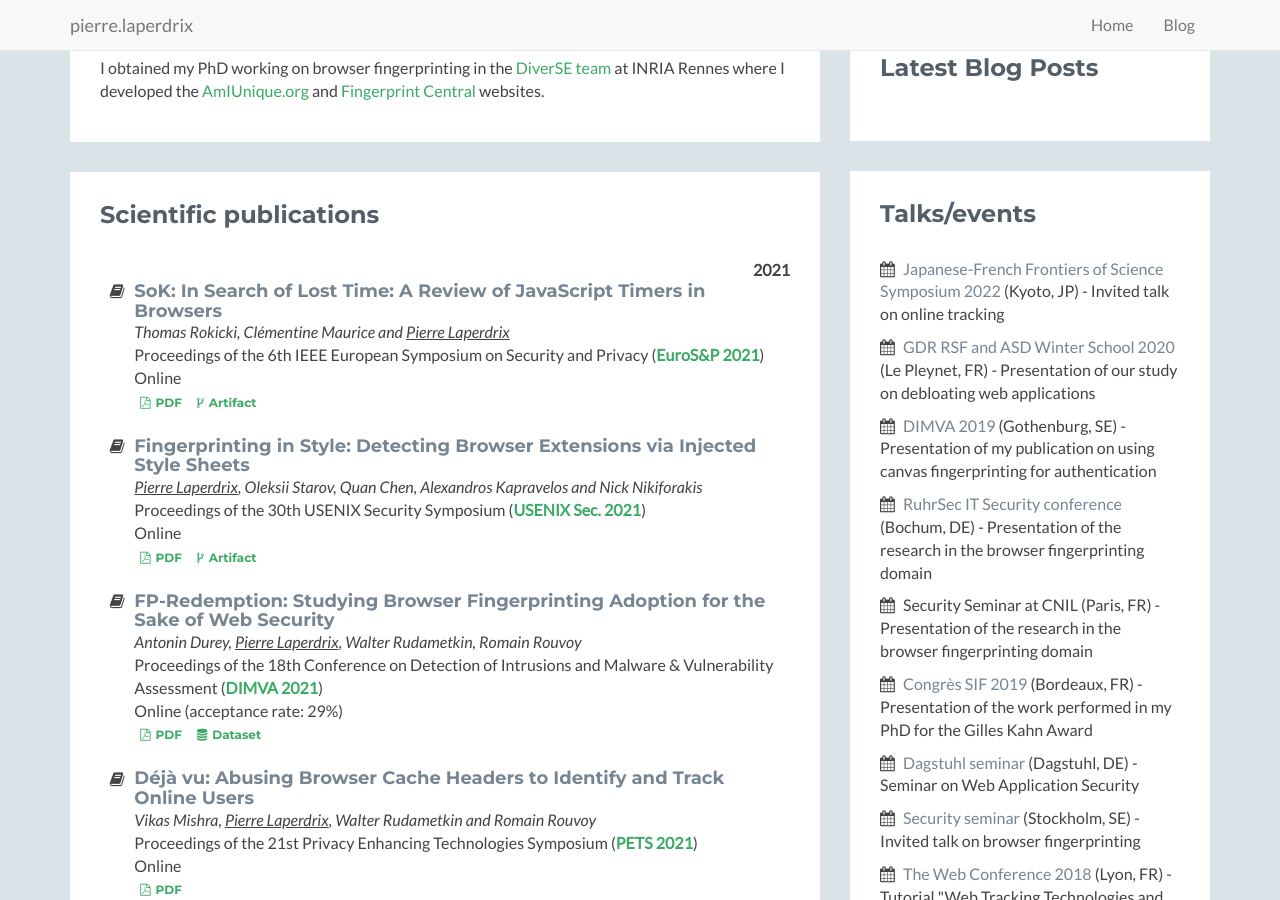
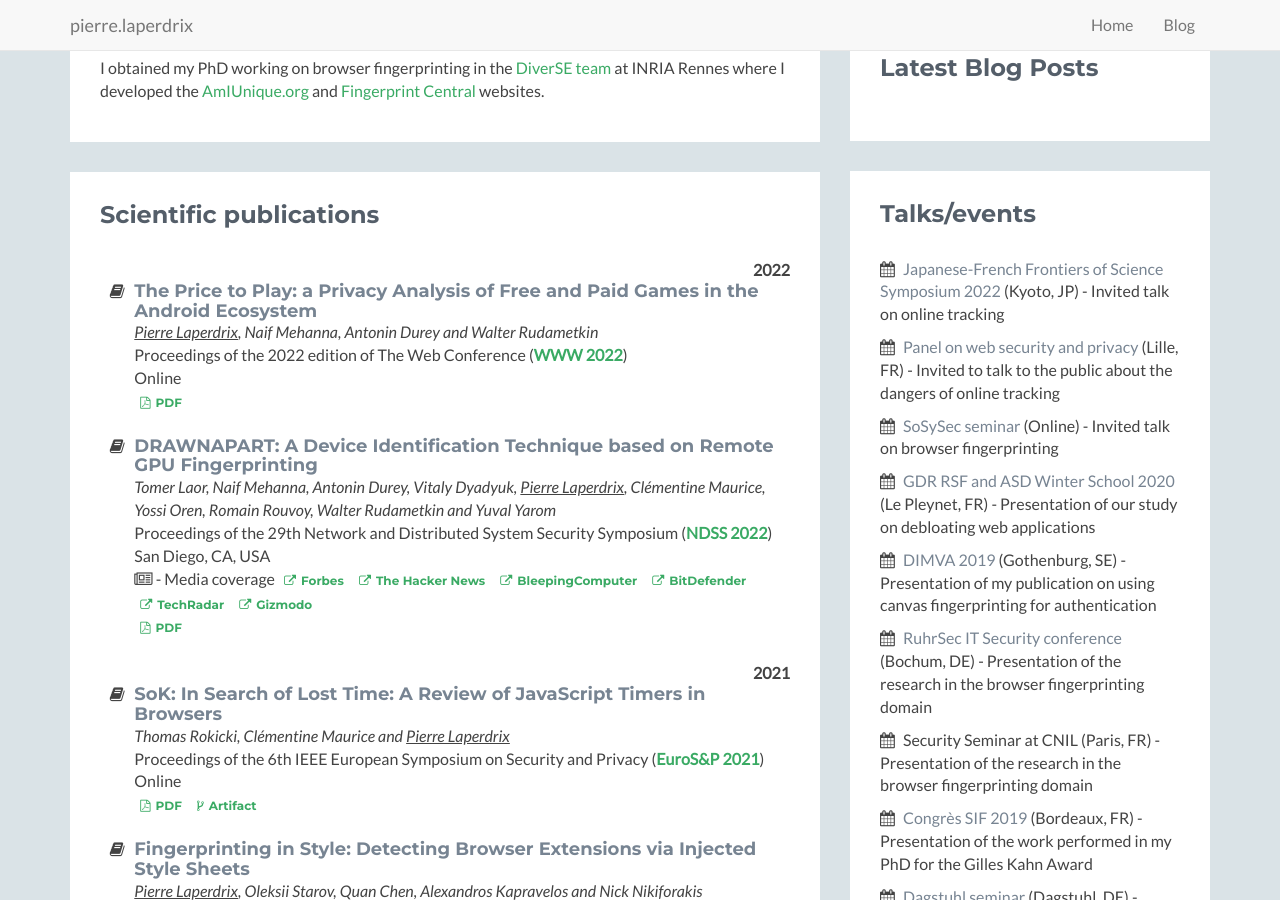
Before and after one commit to plaperdr/plaperdr.github.io, a Jekyll site: the page built from index.html, in a window 1280 px wide and 900 px high, scrolled down 518 px. Built offline with Jekyll 4.4.1, drawn with Linux system fonts in a browser that asks for light colours; some of the changed text lies outside the part shown.

Commit message:
Updating site

```diff
--- a/index.html
+++ b/index.html
@@ -43,6 +43,35 @@ layout: home
                     <h2 class="heading">Scientific publications</h2>
                     <div class="content">
                         <ul class="fa-ul">
+                            <li style="text-align:right"><b>2022</b></li>
+                            <li><i class="fa-li fa fa-book"></i>
+                                <h4 class="title">The Price to Play: a Privacy Analysis of Free and Paid Games in the Android Ecosystem</h4>
+                                <span><i><span class="me">Pierre Laperdrix</span>, Naif Mehanna, Antonin Durey and Walter Rudametkin</i></span><br>
+                                <span>Proceedings of the 2022 edition of The Web Conference
+                                    (<b><a href="https://www2022.thewebconf.org/" target="_blank">WWW 2022</a></b>)
+                                    <br>Online
+                                </span><br>
+                                <a class="btn btn-secondary btn-xs" href="https://hal.archives-ouvertes.fr/hal-03559973/document" target="_blank"><i class="fa fa-file-pdf-o"></i>PDF</a>
+                            </li><!--//li-->
+                            <br>
+                            <li><i class="fa-li fa fa-book"></i>
+                                <h4 class="title">DRAWNAPART: A Device Identification Technique based on Remote GPU Fingerprinting</h4>
+                                <span><i>Tomer Laor, Naif Mehanna, Antonin Durey, Vitaly Dyadyuk, <span class="me">Pierre Laperdrix</span>, Clémentine Maurice, Yossi Oren, Romain Rouvoy, Walter Rudametkin and Yuval Yarom</i></span><br>
+                                <span>Proceedings of the 29th Network and Distributed System Security Symposium
+                                    (<b><a href="https://www.ndss-symposium.org/ndss2022/" target="_blank">NDSS 2022</a></b>)
+                                    <br>San Diego, CA, USA
+                                </span><br>
+                                <span><i class="fa fa-newspaper-o" aria-hidden="true"></i> - Media coverage
+                                    <a class="btn btn-secondary btn-xs" href="https://www.forbes.com/sites/daveywinder/2022/02/05/the-next-graphics-card-crisis-could-be-the-most-worrying-yet/" target="_blank"><i class="fa fa-external-link"></i>Forbes</a>
+                                    <a class="btn btn-secondary btn-xs" href="https://thehackernews.com/2022/01/your-graphics-card-fingerprint-can-be.html" target="_blank"><i class="fa fa-external-link"></i>The Hacker News</a>
+                                    <a class="btn btn-secondary btn-xs" href="https://www.bleepingcomputer.com/news/security/researchers-use-gpu-fingerprinting-to-track-users-online/" target="_blank"><i class="fa fa-external-link"></i>BleepingComputer</a>
+                                    <a class="btn btn-secondary btn-xs" href="https://www.bitdefender.com/blog/hotforsecurity/researchers-discover-how-to-use-gpu-based-fingerprinting-for-user-tracking/" target="_blank"><i class="fa fa-external-link"></i>BitDefender</a>
+                                    <a class="btn btn-secondary btn-xs" href="https://www.techradar.com/news/your-gpu-could-be-used-to-track-you-online" target="_blank"><i class="fa fa-external-link"></i>TechRadar</a>
+                                    <a class="btn btn-secondary btn-xs" href="https://gizmodo.com/your-graphics-card-can-be-used-as-a-web-tracker-1848452619" target="_blank"><i class="fa fa-external-link"></i>Gizmodo</a>
+                                </span><br>
+                                <a class="btn btn-secondary btn-xs" href="https://hal.inria.fr/hal-03526240/document" target="_blank"><i class="fa fa-file-pdf-o"></i>PDF</a>
+                            </li><!--//li-->
+                            <br>
 
                             <li style="text-align:right"><b>2021</b></li>
                             <li><i class="fa-li fa fa-book"></i>
@@ -330,7 +359,7 @@ layout: home
                             <li><a href="https://www.emeraldinsight.com/journal/jic" target="_blank">Journal of Intellectual Capital</a></li>
                         </ul>
 
-                        <i class="fa fa-pencil"></i> External reviewer for USENIX Security 2022, CCS 2021, S&P 2020, WWW 2020, ICSE SEIP 2020, PETS 2020, ACSAC 2019, CCS 2019, PETS 2019, WOOT 2018, USENIX Security 2018,
+                        <i class="fa fa-pencil"></i> External reviewer for DSN 2022, USENIX Security 2022, CCS 2021, S&P 2020, WWW 2020, ICSE SEIP 2020, PETS 2020, ACSAC 2019, CCS 2019, PETS 2019, WOOT 2018, USENIX Security 2018,
                                 DIMVA 2018, ICDCS 2018, WWW 2018, ESORICS 2017
                     </div><!--//content-->
 
@@ -555,6 +584,8 @@ layout: home
                     <div class="content">
                         <ul class="list-unstyled">
                             <li><i class="fa fa-calendar"></i> <a target="_blank" href="https://www.jsps.go.jp/english/e-jffos/2020_10.html">Japanese-French Frontiers of Science Symposium 2022</a> (Kyoto, JP) - Invited talk on online tracking</li>
+                            <li><i class="fa fa-calendar"></i> <a target="_blank" href="https://rdv.tedomum.net/events/407807e0-484e-492e-81b8-62f3aada9a63">Panel on web security and privacy</a> (Lille, FR) - Invited to talk to the public about the dangers of online tracking</li>
+                            <li><i class="fa fa-calendar"></i> <a target="_blank" href="https://seminaires-dga.inria.fr/seances-de-lannee/">SoSySec seminar</a> (Online) - Invited talk on browser fingerprinting</li>
                             <li><i class="fa fa-calendar"></i> <a target="_blank" href="https://sites.google.com/site/rsdwinterschool/program-2020">GDR RSF and ASD Winter School 2020</a> (Le Pleynet, FR) - Presentation of our study on debloating web applications</li>
                             <li><i class="fa fa-calendar"></i> <a target="_blank" href="https://www.dimva2019.org/">DIMVA 2019</a> (Gothenburg, SE) - Presentation of my publication on using canvas fingerprinting for authentication</li>
                             <li><i class="fa fa-calendar"></i> <a target="_blank" href="https://www.ruhrsec.de/2019/index.html#talks">RuhrSec IT Security conference</a> (Bochum, DE) - Presentation of the research in the browser fingerprinting domain</li>
```
